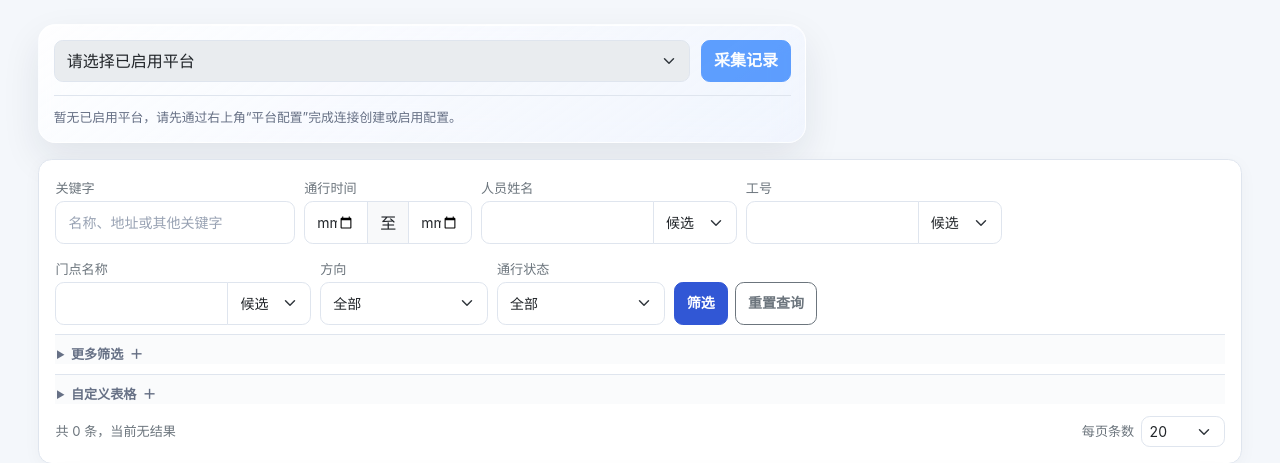
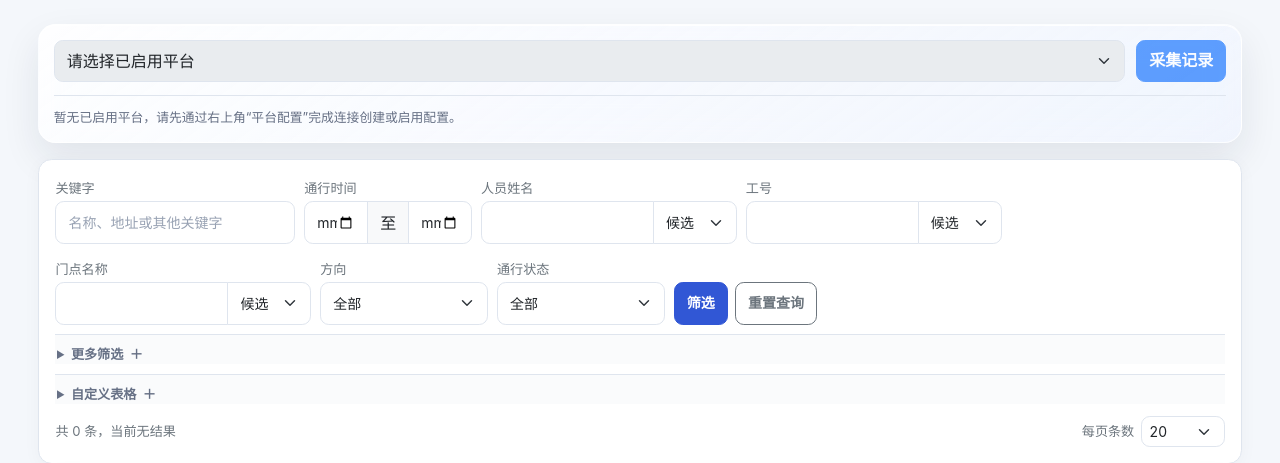
Before and after one commit to a87150/Net-Inspection, a Django app: page /access/records/ in a window 1280 px wide. Shown: the part 216-679 px from the top of the page. Run offline with Django 4.2, Linux system fonts and the light colour scheme; the visitor is signed in with stand-in values (Sample User, id 1); data that the repository does not hold is empty; parts of the project's set-up code (start-up, migrations or seed data) failed here and were passed over; some libraries are stand-ins or nearby versions.

Commit message:
fix: align access sync card width

```diff
--- a/static/app/css/operations.css
+++ b/static/app/css/operations.css
@@ -1073,7 +1073,7 @@ code {
 }
 /* Compact access-platform picker above the access record table. */
 .access-sync-card {
-    max-width: 48rem;
+    width: 100%;
 }
 
 .access-sync-card__body {
```
Also changed, not shown: tests/frontend/test_new_feature_surfaces.py (+5 -0 lines).
